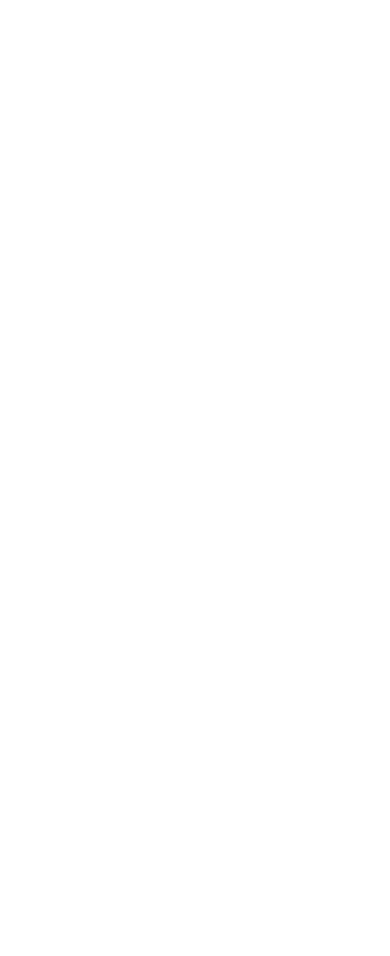
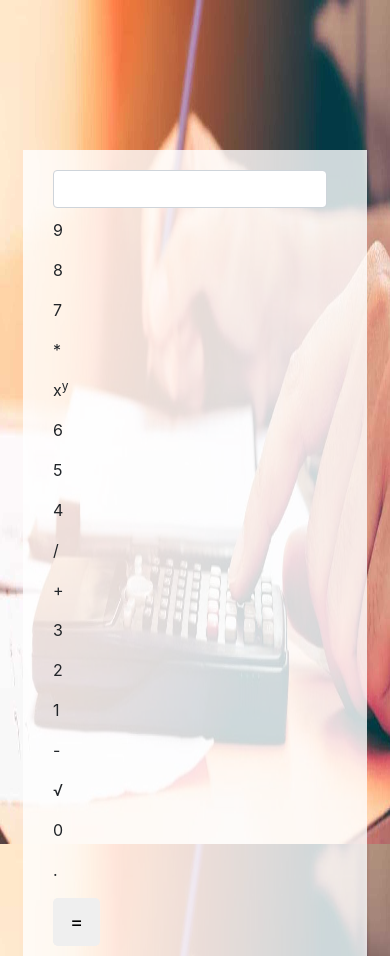
Before and after one commit to DaniloCristo/FccProjects, a plain HTML site: page calculadora/index.html in a window 390 px wide. Before the commit the page ends 844 px from the top, so only its background shows below. Drawn offline with nearby package versions, Linux system fonts and the light colour scheme.

Commit message:
Display inicial

```diff
--- a/calculadora/css/estilo.css
+++ b/calculadora/css/estilo.css
@@ -0,0 +1,23 @@
+body{
+	background-image:url("../img/calc.jpg");
+	background-size:100%;
+	background-repeat:no-repeat;
+	background-attachment:fixed;
+}
+
+#calc{
+	display:table;
+	margin:0 auto;
+}
+#calc p{
+	cursor:pointer;
+}
+#display{
+	margin-top:150px;
+	background:rgba(255,255,255,0.8);
+	padding:20px 40px 10px 30px;
+}
+
+#result{
+	padding-bottom:10px;
+}
--- a/calculadora/index.html
+++ b/calculadora/index.html
@@ -23,6 +23,78 @@
 
 		<body>
 
+			<div id="calc">
+				<div id="display">
+					<div id="result" class="row">
+						<div class="col-sm-9">
+							<input class="form-control" type="text" id="num">
+						</div>
+					</div>
+					<div class="row">
+						<div class="col-sm-3">
+							<p id="9">9</p>
+						</div>
+						<div class="col-sm-3">
+							<p id="8">8</p>
+						</div>
+						<div class="col-sm-3">
+							<p id="7">7</p>
+						</div>
+						<div class="col-sm-1">
+							<p>*</p>
+						</div>
+						<div class="col-sm-1">
+							<p>x<sup>y</sup></p>
+						</div>
+					</div><!-- fim da primeira linha de numeros -->
+					<div class="row">
+						<div class="col-sm-3">
+							<p id="6">6</p>
+						</div>
+						<div class="col-sm-3">
+							<p id="5">5</p>
+						</div>
+						<div class="col-sm-3">
+							<p id="4">4</p>
+						</div>
+						<div class="col-sm-1">
+							<p>/</p>
+						</div>
+						<div class="col-sm-1">
+							<p>+</p>
+						</div>
+					</div><!-- fim da segunda linha de numeros -->
+					<div class="row">
+						<div class="col-sm-3">
+							<p id="3">3</p>
+						</div>
+						<div class="col-sm-3">
+							<p id="2">2</p>
+						</div>
+						<div class="col-sm-3">
+							<p id="1">1</p>
+						</div>
+						<div class="col-sm-1">
+							<p>-</p>
+						</div>
+						<div class="col-sm-1">
+							<p>&Sqrt;</p>
+						</div>
+					</div><!-- fim da terceira linha de numeros -->
+					<div class="row">
+						<div class="col-sm-3">
+							<p id="0">0</p>
+						</div>
+						<div class="col-sm-3">
+							<p id="ponto">.</p>
+						</div>
+						<div class="col-sm-3">
+							<button type="button" class="btn  btn-lg">=</button>
+						</div>
+					</div>
+				</div>
+			</div>
+
 			<script src="bootstrap/js/bootstrap.min.js"></script>
 			<script src="js/main.js"></script>
 		</body>
--- a/calculadora/js/main.js
+++ b/calculadora/js/main.js
@@ -0,0 +1,47 @@
+$(document).ready(function(){
+	let val = "";
+	$("#9").click(function(){
+		val += "9"
+		$("#num").val(val);
+	});
+	$("#8").click(function(){
+		val += "8"
+		$("#num").val(val);
+	});
+	$("#7").click(function(){
+		val += "7"
+		$("#num").val(val)
+	})
+	$("#6").click(function(){
+		val += "6"
+		$("#num").val(val)
+	})
+	$("#5").click(function(){
+		val += "5"
+		$("#num").val(val)
+	})
+	$("#4").click(function(){
+		val += "4"
+		$("#num").val(val)
+	})
+	$("#3").click(function(){
+		val += "3"
+		$("#num").val(val)
+	})
+	$("#2").click(function(){
+		val += "2"
+		$("#num").val(val)
+	})
+	$("#1").click(function(){
+		val += "1"
+		$("#num").val(val)
+	})
+	$("#0").click(function(){
+		val += "0"
+		$("#num").val(val)
+	})
+	$("#ponto").click(function(){
+		val += ".";
+		$("#num").val(val);
+	});
+});
```
Also changed, not shown: calculadora/img/calc.jpg (added).
